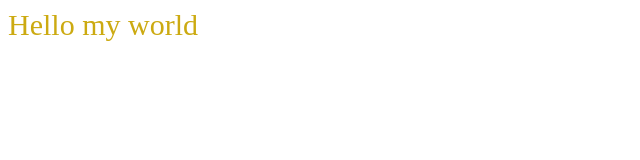
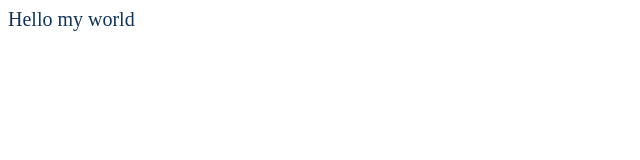
Before and after one commit to martinbregnhoi/vscode-1, a plain HTML site: page index.html in a window 1280 px wide. Shown: the whole page, without its empty margins (0-640 px from the left). Drawn offline with Linux system fonts and the light colour scheme.

Commit message:
text changed

```diff
--- a/style.css
+++ b/style.css
@@ -1,5 +1,5 @@
 .test{
 
-    color: #ca1;
-    font-size: 30px;
+    color: #123456;
+    font-size: 20px;
 }
```
